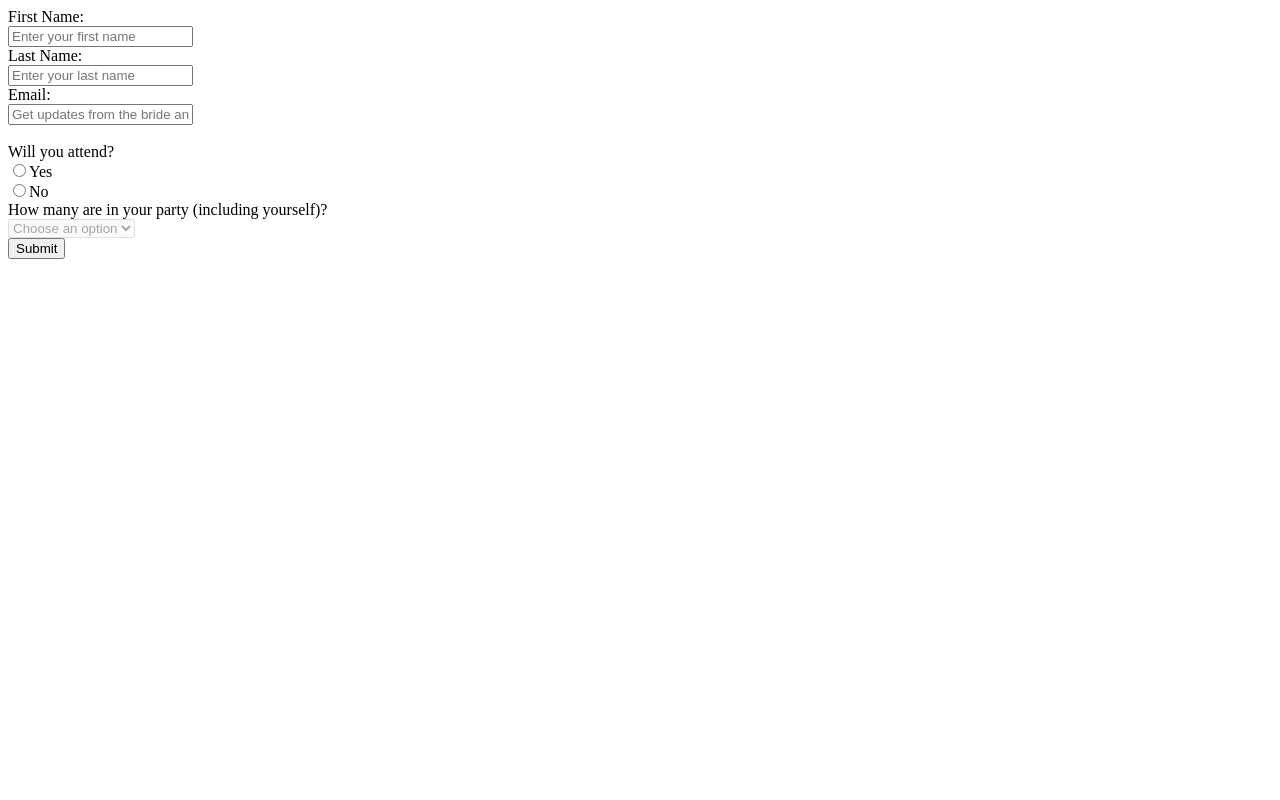
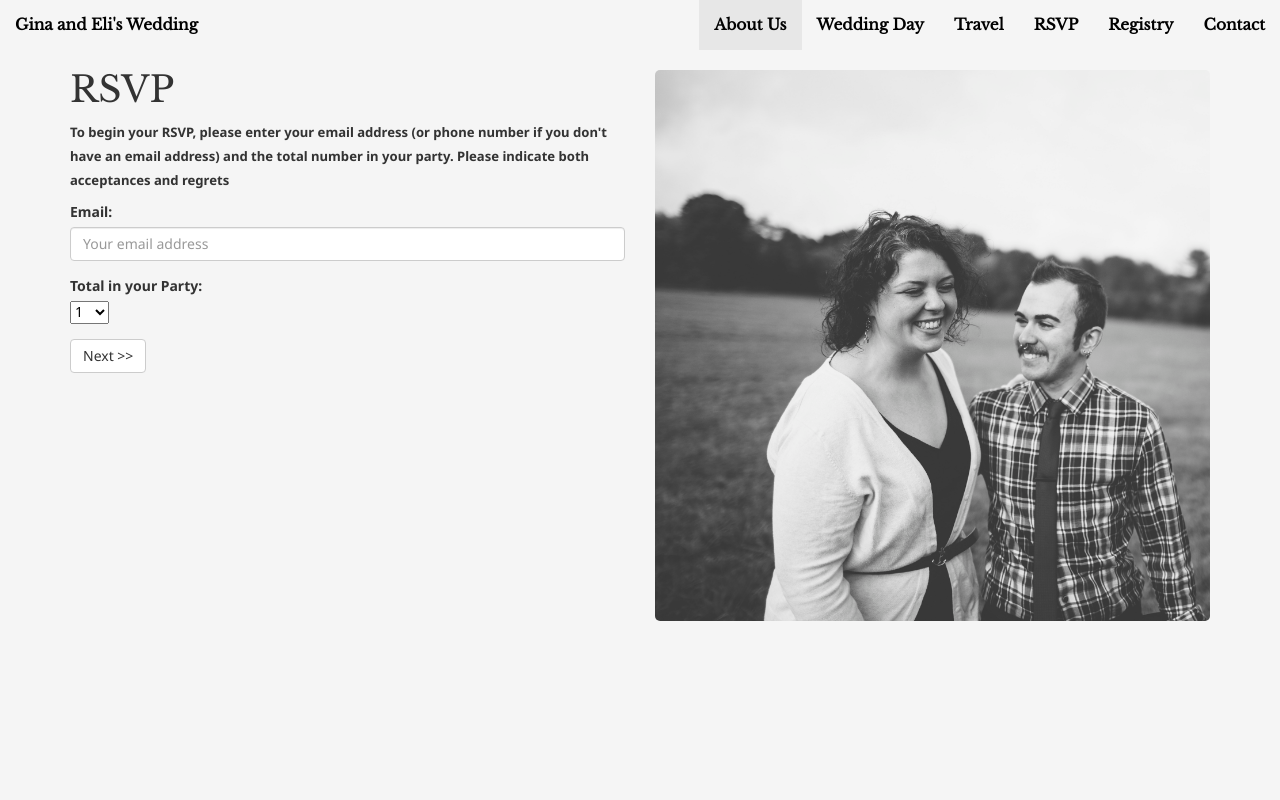
Before and after one commit to elizoller/elizoller.github.io, a PHP site: page /wedding/rsvp.php in a window 1280 px wide. Run offline with PHP 8.4, Linux system fonts and the light colour scheme; data that the repository does not hold is empty; some libraries are stand-ins or nearby versions.

Commit message:
a bunch more work on RSVP

```diff
--- a/wedding/css/test.css
+++ b/wedding/css/test.css
@@ -152,3 +152,34 @@ p {
   font-weight:bold;
   line-height:1.5em;
 }
+.secondary {
+
+}
+.secondary .navbar-default {
+  background:#F5F5F5;
+  border:none;
+}
+.secondary .navbar-default .navbar-nav>li>a, .secondary .navbar-default .navbar-brand {
+  color: #000000;
+  font-size: 1.1em;
+  font-weight: bold;
+  /*font-family: 'Cousine';*/
+    font-family: "Libre Baskerville",Times, serif;
+
+}
+.secondary img {
+    border-radius:5px;
+}
+.secondary .page-2, .secondary .page-3, .email-alert {
+  display:none;
+}
+.secondary hr {
+  border-top:1px solid #000000;
+}
+.secondary textarea {
+	-webkit-box-sizing: border-box;
+	-moz-box-sizing: border-box;
+	box-sizing: border-box;
+
+	width: 100%;
+}
--- a/wedding/rsvp.php
+++ b/wedding/rsvp.php
@@ -1,3 +1,50 @@
+<!DOCTYPE html>
+<html lang="en" >
+<head>
+  <meta charset="utf-8" />
+  <meta name="author" content="Script Tutorials" />
+  <title>Gina and Eli are getting married!</title>
+  <meta name="viewport" content="width=device-width, initial-scale=1.0, maximum-scale=1.0, user-scalable=no">
+
+  <!-- attach CSS styles -->
+  <link href="css/bootstrap.min.css" rel="stylesheet">
+  <link href="css/test.css" rel="stylesheet" />
+      <link href='http://fonts.googleapis.com/css?family=Libre+Baskerville|Noto+Sans:400,700,400italic,700italic' rel='stylesheet' type='text/css'>
+</head>
+<body id="page-top" class="secondary">
+  <!-- navigation panel -->
+  <nav class="navbar navbar-default navbar-fixed-top" role="navigation">
+    <div class="container-fluid">
+      <!-- Brand and toggle get grouped for better mobile display -->
+      <div class="navbar-header page-scroll">
+        <button type="button" class="navbar-toggle" data-toggle="collapse" data-target="#navbar-collapse-main">
+          <span class="sr-only">Toggle navigation</span>
+          <span class="icon-bar"></span>
+          <span class="icon-bar"></span>
+          <span class="icon-bar"></span>
+        </button>
+        <a class="navbar-brand page-scroll" href="#">Gina and Eli's Wedding</a>
+      </div>
+
+      <div class="collapse navbar-collapse" id="navbar-collapse-main">
+        <ul class="nav navbar-nav navbar-right">
+          <li class="hidden"><a href="#home" class="page-scroll">Home</a></li>
+          <li><a href="#about" class="page-scroll">About Us</a></li>
+          <li><a href="#bigday" class="page-scroll">Wedding Day</a></li>
+          <li><a href="#travel" class="page-scroll">Travel</a></li>
+          <li><a href="#rsvp" class="page-scroll">RSVP</a></li>
+          <li><a href="#registry" class="page-scroll">Registry</a></li>
+          <li><a href="#contact" class="page-scroll">Contact</a></li>
+        </ul>
+      </div><!-- /.navbar-collapse -->
+    </div><!-- /.container-fluid -->
+  </nav>
+  <div id="about" class="pad-section">
+    <div class="container">
+      <div class="row">
+        <div class="col-sm-6">
+          <h1>RSVP</h1>
+
 <?php
 
 $first_name = $_POST['firstname'];
@@ -9,46 +56,19 @@ $total = $_POST[''];
 
 ?>
 <form role="form" action="rsvp.php" method="post">
+  <div class="page-1">
+    <p><small>To begin your RSVP, please enter your email address (or phone number if you don't have an email address) and the total number in your party. Please indicate both acceptances and regrets</small></p>
     <div class="form-group row">
-    <label for="firstname" class="control-label col-sm-2 col-sm-offset-3">First Name: </label>
-    <div class="col-sm-4">
-      <input type="text" class="form-control" placeholder="Enter your first name" name="firstname">
+      <label for="email" class="control-label col-sm-12">Email: </label>
+      <div class="col-sm-12">
+        <input type="email" class="form-control" placeholder="Your email address" name="email">
+        <div class='alert alert-warning email-alert'>Please enter your email address so we can get in touch with you. Thanks!</div>
       </div>
     </div>
-  <div class="form-group row">
-    <label for="lastname" class="control-label col-sm-2 col-sm-offset-3">Last Name: </label>
-    <div class="col-sm-4">
-      <input type="text" class="form-control" placeholder="Enter your last name" name="lastname">
-    </div>
-  </div>
-  <div class="form-group row">
-    <label for="email" class="control-label col-sm-2 col-sm-offset-2">Email: </label>
-    <div class="col-sm-6">
-      <input type="email" class="form-control" placeholder="Get updates from the bride and groom" name="email">
-    </div>
-  </div>
-    <br/>
-  <div class="form-group row">
-    <div class="center">Will you attend? </div>
-
-    <div class="center-block">
-      <div class="col-sm-2 col-sm-offset-5">
-        <label>
-          <input type="radio" name="attendance" id="attendancey" value="yes">Yes
-        </label>
-      </div>
-      <div class="col-sm-2 col-sm-offset-5">
-        <label>
-          <input type="radio" name="attendance" id="attendancen" value="no">No
-        </label>
-      </div>
-    </div>
-  </div>
-  <div class="form-group row">
-    <label for="partysize" class="control-label col-sm-6 col-sm-offset-3">How many are in your party (including yourself)? </label>
-    <div class="col-sm-2 col-sm-offset-5">
-      <select class="form-control" name="partysize" id="partysize" disabled="true">
-        <option value="0">Choose an option</option>
+    <div class="form-group row small">
+      <label for="party-total" class="control-label col-sm-12">Total in your Party: </label>
+      <div class="col-sm-12">
+        <select name="party-total">
           <option value="1">1</option>
           <option value="2">2</option>
           <option value="3">3</option>
@@ -62,8 +82,107 @@ $total = $_POST[''];
         </select>
       </div>
     </div>
-  <div id="addsection"></div>
-  <div class="form-group">
-    <button type="submit" class="btn btn-default " name="submit">Submit</button>
+    <btn class="btn btn-default" id="page-1-btn">Next >></btn>
+
+  </div>
+
+  <div class="page-2">
+    <p class="page-2-start"><small>Please enter the names, RSVP, entree preferences of all guests in your party.</small></p>
+    <div class="rsvps"></div>
+    <btn class="btn btn-default" id="page-2-btn-prev"><< Back</btn>
+    <btn class="btn btn-default" id="page-2-btn-next">Next >></btn>
+  </div>
+
+  <div class="page-3">
+
+
+
+
   </div>
 </form>
+
+</div>
+
+<div class="col-sm-6">
+  <br/>
+  <img src="img/bw5.jpg" width="100%">
+</div>
+
+</div>
+</div>
+</div>
+<!-- attach JavaScripts -->
+<script src="https://code.jquery.com/jquery-1.11.1.min.js"></script>
+<script src="//maxcdn.bootstrapcdn.com/bootstrap/3.3.1/js/bootstrap.min.js"></script>
+<script src="//maps.google.com/maps/api/js?sensor=true"></script>
+<script src="js/test.js"></script>
+ <!-- Plugin JavaScript -->
+<script src="http://cdnjs.cloudflare.com/ajax/libs/jquery-easing/1.3/jquery.easing.min.js"></script>
+<script src="js/classie.js"></script>
+<script src="js/cbpAnimatedHeader.js"></script>
+
+<!-- Custom Theme JavaScript -->
+<script src="js/agency.js"></script>
+<script>
+(function(i,s,o,g,r,a,m){i['GoogleAnalyticsObject']=r;i[r]=i[r]||function(){
+(i[r].q=i[r].q||[]).push(arguments)},i[r].l=1*new Date();a=s.createElement(o),
+m=s.getElementsByTagName(o)[0];a.async=1;a.src=g;m.parentNode.insertBefore(a,m)
+})(window,document,'script','//www.google-analytics.com/analytics.js','ga');
+
+ga('create', 'UA-45145656-1', 'auto');
+ga('send', 'pageview');
+
+</script>
+
+<script>
+$("#page-1-btn").click(function() {
+  if ($("input[name='email']").val() != "") {
+    $(".page-2").show();
+    $(".page-1").hide();
+    $(".rsvps").html("");
+    var num_guests = $("select[name='party-total']").val();
+    for (i=0; i < num_guests; i++) {
+      console.log(i);
+      var template = '<div class="form-group row"><div class="col-sm-6"><input type="text" class="form-control" placeholder="First Name" name="firstname'+i+'"></div><div class="col-sm-6"><input type="text" class="form-control" placeholder="Last Name" name="lastname'+i+'"></div></div><div class="form-group row"><div class="col-sm-12"><input type="checkbox" value="yes" name="under12"> Under the age of 12</div></div><div class="form-group row"><div class="col-sm-6"><label for="attendance'+i+'" class="control-label">Attending?</label><br/><select name="attendance'+i+'"><option value="0">Select one</option><option value="yes">Wouldn\'t miss it!</option><option value="no">Celebrating from afar</option></select></div><div class="col-sm-6"><label for="entree'+i+'" class="control-label">Entree Choice</label><br/><select name="entree'+i+'"><option value="0">Select one</option><option value="chicken">Chicken</option><option value="fish">Fish</option></select></div></div><div class="form-group row"><div class="col-sm-12"><textarea name="allergy'+i+'" placeholder="Please list all known food allergies and dietary restrictions (ie. gluten free, vegan, etc.)"></textarea></div></div><hr/>';
+      $(".rsvps").append(template);
+    }
+  } else {
+    $(".email-alert").show();
+  }
+});
+$("#page-2-btn-next").click(function() {
+  var error = false;
+  //process to go to page 3 here
+  $(".alert-firstname").remove();
+  $(".alert-lastname").remove();
+  $("input[name^='firstname']").each(function() {
+    if ($(this).val() == "") {
+      error = true;
+      $(this).after('<div class="alert alert-warning alert-firstname">Please enter a first name</div>');
+    }
+  });
+  $("input[name^='lastname']").each(function() {
+    if ($(this).val() == "") {
+      error = true;
+      $(this).after('<div class="alert alert-warning alert-lastname">Please enter a last name</div>');
+    }
+  });
+  if (error == false) {
+    $(".page-2").hide();
+    $(".page-3").show();
+  }
+});
+$("input[name='under12']").change(function() {
+  if (($this).val() == 'yes') {
+    alert("under 12");
+    $(this).sibling(".entree").hide();
+  }
+})
+$("#page-2-btn-prev").click(function() {
+  $(".page-2").hide();
+  $(".page-1").show();
+});
+
+</script>
+</body>
+</html>
```
Also changed, not shown: wedding/img/bw4.jpg (added), wedding/img/bw5.jpg (added). Lines whose indentation alone changed are shown as unchanged.
